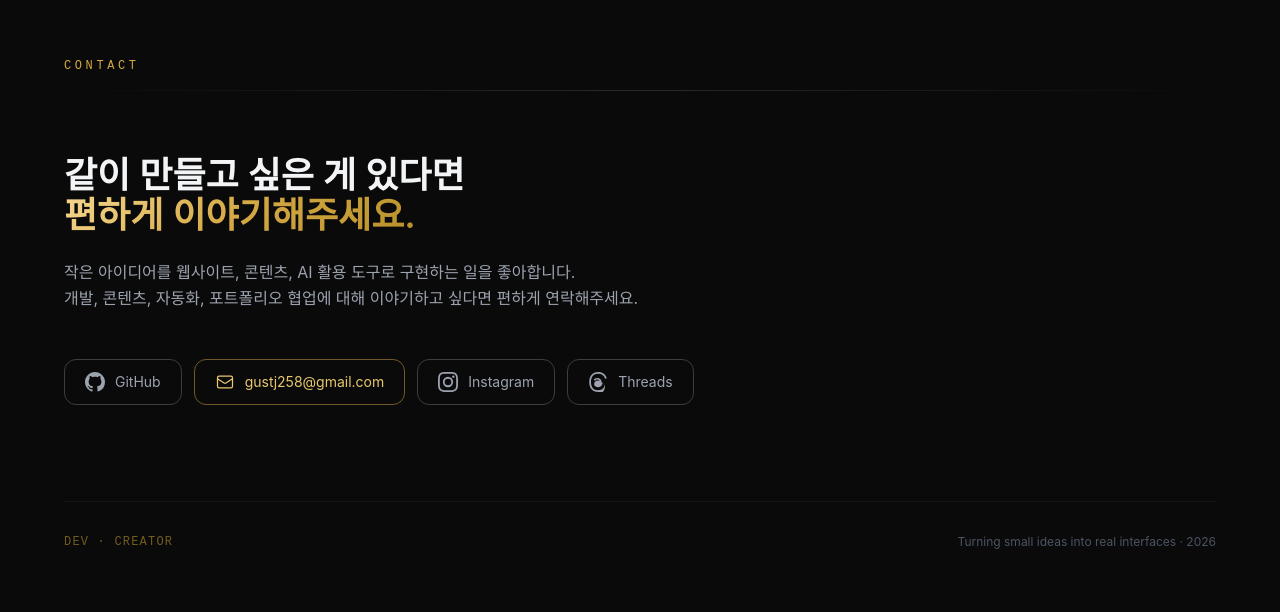
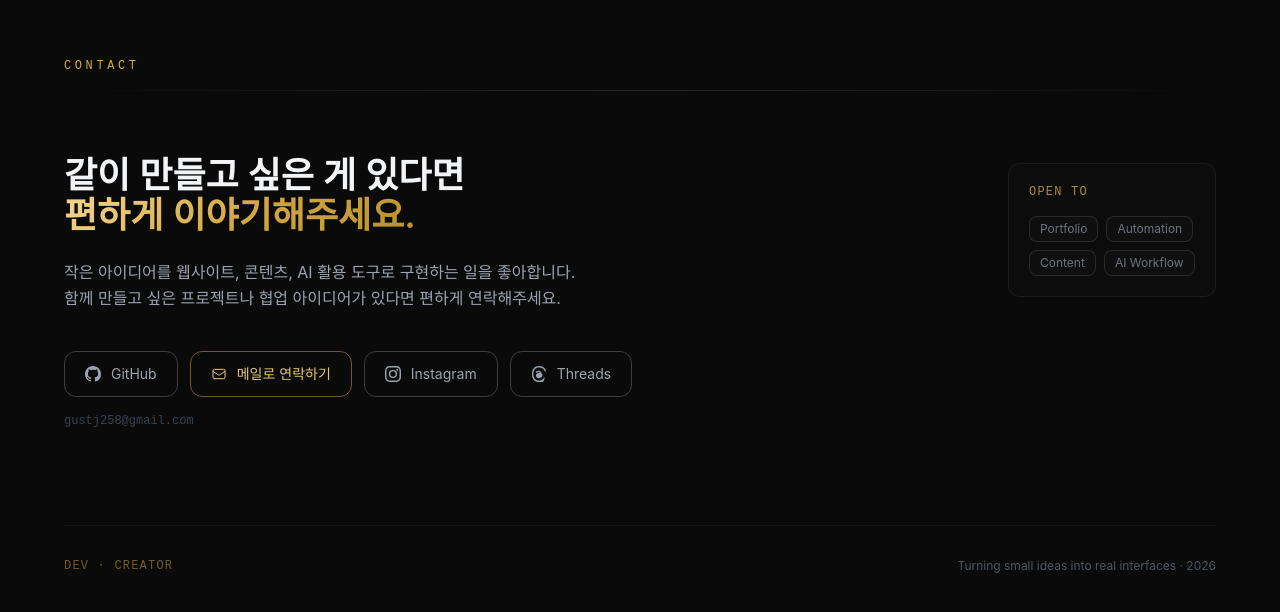
Before and after one commit to gustj369/portfolio, a React (Create React App) app: page / in a window 1280 px wide. Shown: the part 5695-6307 px from the top of the page. Built offline with nearby package versions, Linux system fonts and the light colour scheme.

Commit message:
Refine Contact section with OPEN TO card, email CTA button, and 2-column layout
Co-Authored-By: Claude Sonnet 4.6 <noreply@anthropic.com>

```diff
--- a/src/components/Contact.jsx
+++ b/src/components/Contact.jsx
@@ -4,23 +4,19 @@ const contactLinks = [
     label: "GitHub",
     href: "https://github.com/gustj369",
     icon: (
-      <svg className="w-5 h-5" fill="currentColor" viewBox="0 0 24 24">
+      <svg className="w-4 h-4" fill="currentColor" viewBox="0 0 24 24">
         <path d="M12 0C5.37 0 0 5.37 0 12c0 5.31 3.435 9.795 8.205 11.385.6.105.825-.255.825-.57 0-.285-.015-1.23-.015-2.235-3.015.555-3.795-.735-4.035-1.41-.135-.345-.72-1.41-1.23-1.695-.42-.225-1.02-.78-.015-.795.945-.015 1.62.87 1.845 1.23 1.08 1.815 2.805 1.305 3.495.99.105-.78.42-1.305.765-1.605-2.67-.3-5.46-1.335-5.46-5.925 0-1.305.465-2.385 1.23-3.225-.12-.3-.54-1.53.12-3.18 0 0 1.005-.315 3.3 1.23.96-.27 1.98-.405 3-.405s2.04.135 3 .405c2.295-1.56 3.3-1.23 3.3-1.23.66 1.65.24 2.88.12 3.18.765.84 1.23 1.905 1.23 3.225 0 4.605-2.805 5.625-5.475 5.925.435.375.81 1.095.81 2.22 0 1.605-.015 2.895-.015 3.3 0 .315.225.69.825.57A12.02 12.02 0 0024 12c0-6.63-5.37-12-12-12z" />
       </svg>
     ),
   },
   {
     id: "email",
-    label: "gustj258@gmail.com",
+    label: "메일로 연락하기",
     href: "mailto:gustj258@gmail.com",
     icon: (
-      <svg className="w-5 h-5" fill="none" stroke="currentColor" viewBox="0 0 24 24">
-        <path
-          strokeLinecap="round"
-          strokeLinejoin="round"
-          strokeWidth={1.5}
-          d="M3 8l7.89 5.26a2 2 0 002.22 0L21 8M5 19h14a2 2 0 002-2V7a2 2 0 00-2-2H5a2 2 0 00-2 2v10a2 2 0 002 2z"
-        />
+      <svg className="w-4 h-4" fill="none" stroke="currentColor" viewBox="0 0 24 24">
+        <path strokeLinecap="round" strokeLinejoin="round" strokeWidth={1.5}
+          d="M3 8l7.89 5.26a2 2 0 002.22 0L21 8M5 19h14a2 2 0 002-2V7a2 2 0 00-2-2H5a2 2 0 00-2 2v10a2 2 0 002 2z" />
       </svg>
     ),
   },
@@ -29,7 +25,7 @@ const contactLinks = [
     label: "Instagram",
     href: "https://www.instagram.com/94hyeonseo",
     icon: (
-      <svg className="w-5 h-5" fill="currentColor" viewBox="0 0 24 24">
+      <svg className="w-4 h-4" fill="currentColor" viewBox="0 0 24 24">
         <path d="M12 2.163c3.204 0 3.584.012 4.85.07 3.252.148 4.771 1.691 4.919 4.919.058 1.265.069 1.645.069 4.849 0 3.205-.012 3.584-.069 4.849-.149 3.225-1.664 4.771-4.919 4.919-1.266.058-1.644.07-4.85.07-3.204 0-3.584-.012-4.849-.07-3.26-.149-4.771-1.699-4.919-4.92-.058-1.265-.07-1.644-.07-4.849 0-3.204.013-3.583.07-4.849.149-3.227 1.664-4.771 4.919-4.919 1.266-.057 1.645-.069 4.849-.069zM12 0C8.741 0 8.333.014 7.053.072 2.695.272.273 2.69.073 7.052.014 8.333 0 8.741 0 12c0 3.259.014 3.668.072 4.948.2 4.358 2.618 6.78 6.98 6.98C8.333 23.986 8.741 24 12 24c3.259 0 3.668-.014 4.948-.072 4.354-.2 6.782-2.618 6.979-6.98.059-1.28.073-1.689.073-4.948 0-3.259-.014-3.667-.072-4.947-.196-4.354-2.617-6.78-6.979-6.98C15.668.014 15.259 0 12 0zm0 5.838a6.162 6.162 0 100 12.324 6.162 6.162 0 000-12.324zM12 16a4 4 0 110-8 4 4 0 010 8zm6.406-11.845a1.44 1.44 0 100 2.881 1.44 1.44 0 000-2.881z" />
       </svg>
     ),
@@ -39,12 +35,14 @@ const contactLinks = [
     label: "Threads",
     href: "https://www.threads.com/@94hyeonseo",
     icon: (
-      <svg className="w-5 h-5" fill="currentColor" viewBox="0 0 24 24">
+      <svg className="w-4 h-4" fill="currentColor" viewBox="0 0 24 24">
         <path d="M12.186 24h-.007c-3.581-.024-6.334-1.205-8.184-3.509C2.35 18.44 1.5 15.586 1.472 12.01v-.017c.03-3.579.879-6.43 2.525-8.482C5.852 1.205 8.6.024 12.18 0h.014c2.746.02 5.043.725 6.826 2.098 1.677 1.29 2.858 3.13 3.509 5.467l-2.04.569c-1.104-3.96-3.898-5.984-8.304-6.015-2.91.022-5.11.936-6.54 2.717C4.307 6.504 3.616 8.914 3.589 12c.027 3.086.718 5.496 2.057 7.164 1.43 1.783 3.631 2.698 6.54 2.717 2.623-.02 4.358-.631 5.8-2.045 1.647-1.613 1.618-3.593 1.09-4.798-.31-.71-.873-1.3-1.634-1.75-.192 1.352-.622 2.446-1.284 3.272-.886 1.102-2.14 1.704-3.73 1.79-1.202.065-2.361-.218-3.259-.801-1.063-.689-1.685-1.74-1.752-2.964-.065-1.19.408-2.285 1.33-3.082.88-.76 2.119-1.207 3.583-1.291a13.853 13.853 0 012.076.175V12c0-.91-.244-1.612-.753-2.129-.51-.517-1.24-.78-2.211-.801-1.275.025-2.22.625-2.67 1.478l-1.776-1.075c.713-1.348 2.105-2.157 3.976-2.226 1.64.001 2.98.489 3.908 1.41.903.896 1.372 2.16 1.372 3.68v.1c.493.23.96.497 1.393.806 1.34.96 2.152 2.336 2.43 3.907.375 2.104-.175 4.29-1.647 5.96-1.701 1.93-4.137 2.836-7.36 2.86h-.007z" />
       </svg>
     ),
   },
 ];
+
+const openToItems = ["Portfolio", "Automation", "Content", "AI Workflow"];
 
 export default function Contact() {
   return (
@@ -55,19 +53,23 @@ export default function Contact() {
         </p>
         <div className="section-divider mb-16" />
 
-        <div className="max-w-2xl">
+        {/* 2-column layout */}
+        <div className="grid md:grid-cols-[1fr_auto] gap-12 md:gap-16 items-start">
+
+          {/* Left: Title + description + buttons */}
+          <div className="max-w-xl">
             <h2 className="text-3xl md:text-4xl font-semibold leading-snug mb-6">
               같이 만들고 싶은 게 있다면
               <br />
               <span className="text-gradient-gold">편하게 이야기해주세요.</span>
             </h2>
-          <p className="text-gray-400 text-base leading-relaxed mb-12">
+            <p className="text-gray-400 text-base leading-relaxed mb-10">
               작은 아이디어를 웹사이트, 콘텐츠, AI 활용 도구로 구현하는 일을 좋아합니다.
               <br />
-            개발, 콘텐츠, 자동화, 포트폴리오 협업에 대해 이야기하고 싶다면 편하게 연락해주세요.
+              함께 만들고 싶은 프로젝트나 협업 아이디어가 있다면 편하게 연락해주세요.
             </p>
 
-          {/* 버튼 그룹 — 모바일: 2열 grid / 데스크톱: flex row */}
+            {/* Buttons */}
             <div className="grid grid-cols-2 sm:flex sm:flex-row sm:flex-wrap gap-3">
               {contactLinks.map((link) => {
                 const isEmail = link.id === "email";
@@ -77,13 +79,14 @@ export default function Contact() {
                     href={link.href}
                     target={isEmail ? undefined : "_blank"}
                     rel={isEmail ? undefined : "noopener noreferrer"}
+                    aria-label={isEmail ? `메일로 연락하기: gustj258@gmail.com` : link.label}
                     className={[
                       "inline-flex items-center justify-center gap-2.5 px-5 py-3 rounded-xl border text-sm",
                       "transition-all duration-200 group",
-                    "-translate-y-0 hover:-translate-y-0.5",
+                      "hover:-translate-y-0.5",
                       isEmail
-                      ? "border-gold-500/50 text-gold-400 hover:border-gold-400 hover:shadow-[0_0_16px_rgba(212,168,67,0.15)]"
-                      : "border-dark-400 text-gray-400 hover:border-gold-500/50 hover:text-gold-400",
+                        ? "border-gold-500/50 text-gold-400 hover:border-gold-400 hover:bg-gold-500/8 hover:shadow-[0_0_16px_rgba(212,168,67,0.12)]"
+                        : "border-dark-400 text-gray-400 hover:border-gold-500/40 hover:text-gold-400",
                     ].join(" ")}
                   >
                     <span className="flex-shrink-0 transition-transform duration-200 group-hover:scale-110">
@@ -93,6 +96,31 @@ export default function Contact() {
                   </a>
                 );
               })}
+            </div>
+
+            {/* Email address hint */}
+            <p className="mt-4 text-xs font-mono text-gray-700">
+              gustj258@gmail.com
+            </p>
+          </div>
+
+          {/* Right: OPEN TO card */}
+          <div className="md:w-52 md:pt-2">
+            <div className="rounded-xl border border-dark-500/50 bg-dark-800/40 p-5">
+              <p className="text-xs font-mono text-gold-500/80 tracking-widest mb-4">
+                OPEN TO
+              </p>
+              <div className="flex flex-wrap gap-2">
+                {openToItems.map((item) => (
+                  <span
+                    key={item}
+                    className="px-2.5 py-1 text-xs rounded-lg border border-dark-400/60 text-gray-500 bg-dark-700/30"
+                  >
+                    {item}
+                  </span>
+                ))}
+              </div>
+            </div>
           </div>
         </div>
       </div>
```
Lines whose indentation alone changed are shown as unchanged.
